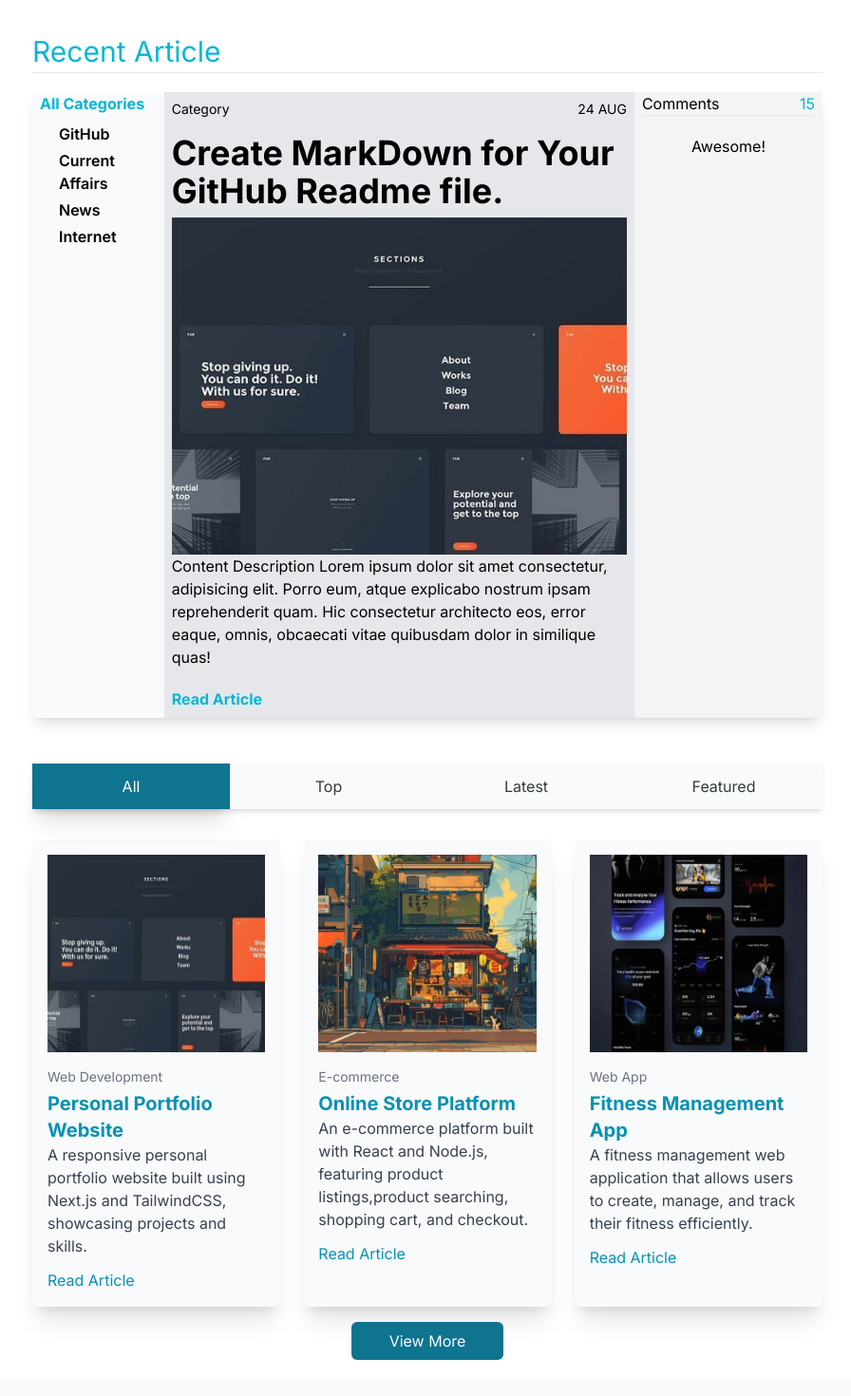
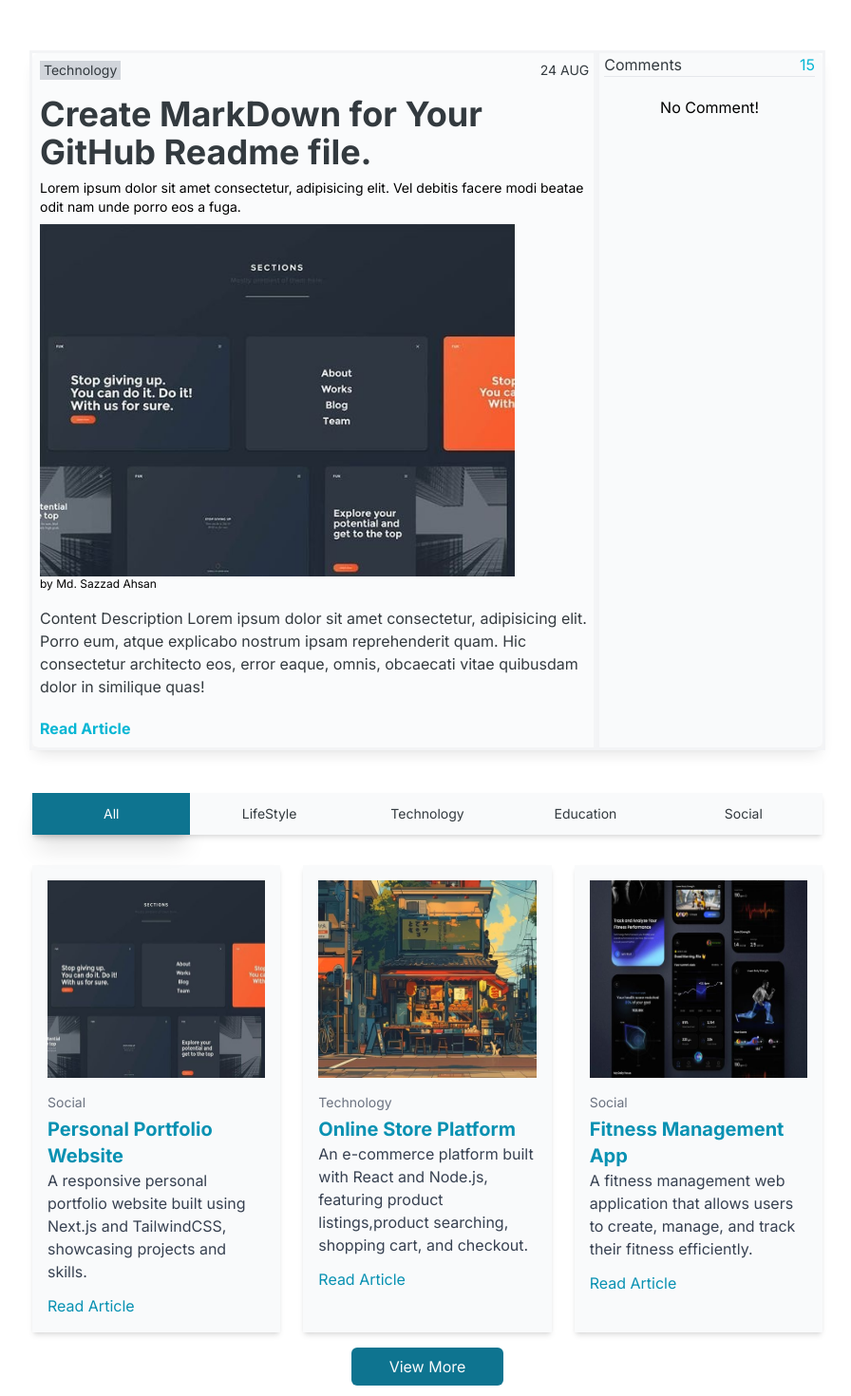
Before and after one commit to Md-Sazzad-Ahsan/Portfolio, a Next.js app: page /blog in a window 1280 px wide. Shown: the part 420-1890 px from the top of the page at 95% size, without its empty margins (190-1086 px from the left). Built offline with nearby package versions, Linux system fonts and the light colour scheme.

Commit message:
Blog Cards modified MIP

```diff
--- a/app/blog/page.tsx
+++ b/app/blog/page.tsx
@@ -1,10 +1,9 @@
 import UnderConstruction from "@/components/LoadingPage/UnderConstructionPage";
-import CardList from "@/components/PortfolioProjects/CardList";
 import SeparatePages from "@/components/SeparatePages";
 import HorizontalRow from "@/components/HorizontalRow"
 import { playfair } from "@/public/fonts/fonts";
-import LatestBlogGrid from "@/components/BlogsComponent/LatestBlogGrid";
 import LastBlog from "@/components/BlogsComponent/LastBlog";
+import BlogList from "@/components/BlogsComponent/BlogList";
 
 export default function Blog()
 {
@@ -12,10 +11,9 @@ export default function Blog()
 
         <main className="pt-20">
         <SeparatePages dividerText="My Blogs_" dividerTextColor="text-cyan-600" subText="Story | Content | Programming | ICT | GK" className={`py-10  sm:py-20 md:py-28 px-5 sm:px-16 md:px-28 lg:px-56 text-center sm:text-start ${playfair.className}`} />
-        <HorizontalRow RowText="Recent Article" />
+        {/* <HorizontalRow RowText="Recent Article" /> */}
         <LastBlog />
-        {/* <LatestBlogGrid /> */}
-        <CardList maxCards={3} />
+        <BlogList maxBlogs={3} />
         <UnderConstruction />
         </main>
 
--- a/app/page.tsx
+++ b/app/page.tsx
@@ -7,7 +7,7 @@ import CardList from "@/components/PortfolioProjects/CardList";
 import SeparatePages from "@/components/SeparatePages";
 import { playfair } from "@/public/fonts/fonts";
 import UnderConstruction from "@/components/LoadingPage/UnderConstructionPage";
-import {motion} from "framer-motion";
+import BlogList from "@/components/BlogsComponent/BlogList";
 
 export default function Home() {
   return (
@@ -28,9 +28,8 @@ export default function Home() {
       <AboutMe/>
       <SeparatePages dividerText="Projects_" dividerTextColor="dark:text-darkBg text-gray-50" className={`bg-darkBg dark:bg-gray-100 py-20 md:py-28 px-5 sm:px-16 md:px-48 lg:px-56 sm:text-left ${playfair.className}`} />
       <CardList maxCards={6} buttonShow={true} />
-      {/* CardList is a template to show projects maxCards is the limit of how many cards will be in section ALL */}
       <SeparatePages dividerText="My Blog_" dividerTextColor="dark:text-darkBg text-gray-50" className={`mt-20 md:mt-28 bg-darkBg dark:bg-gray-100 py-20 md:py-28 px-5 sm:px-16 md:px-48 lg:px-56 sm:text-left ${playfair.className}`} />
-      <CardList maxCards={3} buttonShow={true} />
+      <BlogList maxBlogs={6} buttonShow={true} />
       <UnderConstruction />
     </main>
   );
--- a/components/BlogsComponent/BlogCardTemplate.tsx
+++ b/components/BlogsComponent/BlogCardTemplate.tsx
@@ -8,9 +8,9 @@ interface ProjectCardTemplateProps {
   link: string;
 }
 
-const ProjectCardTemplate: React.FC<ProjectCardTemplateProps> = ({ imageSrc, category, headline, description, link }) => {
+const BlogCardTemplate: React.FC<ProjectCardTemplateProps> = ({ imageSrc, category, headline, description, link }) => {
   return (
-    <li className="bg-gray-50 dark:bg-darkBg flex flex-col p-4 m-2 sm:m-0 ring-white shadow-xl hover:bg-gray-200 dark:hover:bg-gray-700 rounded-md">
+    <li className="bg-gray-50 dark:bg-darkBg flex flex-col p-4 m-2 sm:m-0 ring-white shadow-xl sm:shadow-md hover:bg-gray-200 dark:hover:bg-gray-700 rounded-md sm:rounded-none">
       <div className="relative w-full h-52">
         <Image src={imageSrc} alt={headline} priority fill sizes="cover" />
       </div>
@@ -26,4 +26,4 @@ const ProjectCardTemplate: React.FC<ProjectCardTemplateProps> = ({ imageSrc, cat
   );
 };
 
-export default ProjectCardTemplate;
+export default BlogCardTemplate;
--- /dev/null
+++ b/components/BlogsComponent/BlogData.tsx
@@ -0,0 +1,68 @@
+// File: ProjectData.ts
+
+export const allBlogsData = [
+    {
+      imageSrc: "/projectImages/PortfolioImage.jpg",
+      category: "Social",
+      headline: "Personal Portfolio Website",
+      description: "A responsive personal portfolio website built using Next.js and TailwindCSS, showcasing projects and skills.",
+      link: "/projects/personal-portfolio",
+      displayInto: ["All", "Social"],
+    },
+    {
+      imageSrc: "/projectImages/EcommerceImage.jpg",
+      category: "Technology",
+      headline: "Online Store Platform",
+      description: "An e-commerce platform built with React and Node.js, featuring product listings,product searching, shopping cart, and checkout.",
+      link: "/projects/online-store",
+      displayInto: ["All","Technology"],
+    },
+    {
+      imageSrc: "/projectImages/FitnessTrackerImage.jpg",
+      category: "Social",
+      headline: "Fitness Management App",
+      description: "A fitness management web application that allows users to create, manage, and track their fitness efficiently.",
+      link: "/projects/task-management-app",
+      displayInto: ["Social"],
+    },
+    {
+      imageSrc: "/projectImages/MobileImage.jpg",
+      category: "LifeStyle",
+      headline: "Music Player App",
+      description: "An android music player app built with React Native, enabling users to play melodious music during workout.",
+      link: "/projects/fitness-tracker-app",
+      displayInto: ["LifeStyle","All"],
+    },
+    {
+      imageSrc: "/projectImages/APIImage.jpg",
+      category: "Technology",
+      headline: "API for Social Network",
+      description: "A RESTful API developed with Node.js and Express, powering the backend of a social networking platform.",
+      link: "/projects/social-network-api",
+      displayInto: ["Technology"],
+    },
+    {
+      imageSrc: "/projectImages/MachineImage.jpg",
+      category: "Technology",
+      headline: "Image Classification System",
+      description: "A machine learning project that classifies images into multiple categories using TensorFlow and Python.",
+      link: "/projects/image-classification-system",
+      displayInto: ["Technology"],
+    },
+    {
+      imageSrc: "/images/TempImage.jpg",
+      category: "Education",
+      headline: "Content Management System",
+      description: "A custom CMS developed with PHP and Laravel, allowing users to create and manage website content.",
+      link: "/projects/content-management-system",
+      displayInto: ["Education","All"],
+    },
+    {
+      imageSrc: "/images/TempImage.jpg",
+      category: "Education",
+      headline: "Content Management System",
+      description: "A custom CMS developed with PHP and Laravel, allowing users to create and manage website content.",
+      link: "/projects/content-management-system",
+      displayInto: ["Education"],
+    },
+  ];
--- /dev/null
+++ b/components/BlogsComponent/BlogGrid.tsx
@@ -0,0 +1,27 @@
+"use client";
+
+import React from "react";
+import BlogCardTemplate from "@/components/BlogsComponent/BlogCardTemplate";
+
+interface BlogGridProps {
+  blogsToDisplay: any[];
+}
+
+const BlogGrid: React.FC<BlogGridProps> = ({ blogsToDisplay }) => {
+  return (
+    <ul className="hidden sm:grid grid-cols-1 sm:grid-cols-2 lg:grid-cols-3 gap-6">
+      {blogsToDisplay.map((blog, index) => (
+        <BlogCardTemplate
+          key={index}
+          imageSrc={blog.imageSrc}
+          category={blog.category}
+          headline={blog.headline}
+          description={blog.description}
+          link={blog.link}
+        />
+      ))}
+    </ul>
+  );
+};
+
+export default BlogGrid;
--- /dev/null
+++ b/components/BlogsComponent/BlogList.tsx
@@ -0,0 +1,50 @@
+"use client";
+
+import React, { useState } from "react";
+import Link from "next/link";
+import { allBlogsData } from "@/components/BlogsComponent/BlogData";
+import CategoryButtons from "@/components/CategoryButtons";
+import Carousel from "@/components/Carousel";
+import BlogGrid from "@/components/BlogsComponent/BlogGrid";
+interface BlogListProps {
+  maxBlogs?: number;
+  buttonShow?: boolean;
+}
+
+const BlogList: React.FC<BlogListProps> = ({ maxBlogs = 3, buttonShow = true }) => {
+  const [selectedCategory, setSelectedCategory] = useState<string>("All");
+
+  const filteredProjects = allBlogsData.filter(blog =>
+    (blog.displayInto || []).includes(selectedCategory) || selectedCategory === "All"
+  );
+
+  const BlogsToDisplay = filteredProjects.slice(0, maxBlogs);
+
+  const handleCategoryChange = (category: string, event: React.MouseEvent<HTMLAnchorElement>) => {
+    event.preventDefault();
+    setSelectedCategory(category);
+  };
+  const categories = ["All", "LifeStyle", "Technology","Education","Social"];
+
+  return (
+    <div className="relative px-5 sm:px-16 md:px-28 lg:px-56">
+      <CategoryButtons selectedCategory={selectedCategory} onCategoryChange={handleCategoryChange} categories={categories} />
+
+      <div className="sm:hidden">
+        <Carousel cardsToDisplay={BlogsToDisplay} />
+      </div>
+
+      <BlogGrid blogsToDisplay={BlogsToDisplay} />
+
+      {buttonShow && selectedCategory === "All" && filteredProjects.length > maxBlogs && (
+        <div className="flex justify-center mt-4">
+          <Link href="/blog" className="bg-cyan-700 hover:bg-cyan-900 text-gray-50 px-5 sm:px-8 md:px-10 py-2 rounded-md">
+            View More
+          </Link>
+        </div>
+      )}
+    </div>
+  );
+};
+
+export default BlogList;
--- a/components/BlogsComponent/LastBlog.tsx
+++ b/components/BlogsComponent/LastBlog.tsx
@@ -3,8 +3,8 @@ import Image from 'next/image';
 export default function LastBlog() {
   return (
     <main className='px-5 sm:px-16 md:px-28 lg:px-56 mt-2 md:mt-5'>
-      <section className='grid grid-cols-1 sm:grid-cols-12 shadow-lg rounded-md bg-gray-50 dark:bg-darkBg'>
-      <section className='col-span-full sm:col-span-2'>
+      <section className='shadow-lg rounded-md bg-gray-50 dark:bg-darkBg'>
+      {/* <section className='col-span-full sm:col-span-2'>
             <aside className='px-2'>
                 <div className='pb-5 sm:pb-8'>
                     <p className='pb-2 font-bold text-cyan-500' >All Categories</p>
@@ -16,26 +16,30 @@ export default function LastBlog() {
                     </ul>
                 </div>
             </aside>
-        </section>
-           <figure className='col-span-full sm:col-span-10 grid grid-cols-1 md:grid-cols-7'>
-            <div className='bg-gray-200 dark:bg-slate-500 relative col-span-full sm:col-span-5 p-2'>
-                <div className='flex justify-between text-xs sm:text-sm md:text-md pb-2'>
-                    <p>Category</p>
+        </section> */}
+           <figure className='grid grid-cols-1 md:grid-cols-7'>
+            <div className='relative col-span-full sm:col-span-5 p-2 bg-gray-50 bg-opacity-10 ring ring-gray-100 dark:ring-gray-600'>
+                <div className='text-darkBg dark:text-gray-50 flex justify-between text-xs sm:text-sm md:text-md pb-2'>
+                    <p className='bg-gray-300 dark:bg-gray-600 text-darkBg dark:text-gray-50 px-1'>Technology</p>
                     <p>24 AUG</p>
                 </div>
-                <div className='text-lg sm:text-xl md:text-2xl lg:text-4xl font-semibold sm:font-bold py-2'>Create MarkDown for Your GitHub Readme file.</div>
+                <div className='text-darkBg dark:text-gray-50 text-xl md:text-2xl lg:text-4xl font-semibold sm:font-bold py-2'>Create MarkDown for Your GitHub Readme file.</div>
+                <div className='pb-4'>
+                <p className='text-sm pb-2'>Lorem ipsum dolor sit amet consectetur, adipisicing elit. Vel debitis facere modi beatae odit nam unde porro eos a fuga.</p>
                 <Image src="/projectImages/PortfolioImage.jpg" alt="Main Image of Last Blog" height={300} width={500} priority sizes='cover' />
-                <div>Content Description Lorem ipsum dolor sit amet consectetur, adipisicing elit. Porro eum, atque explicabo nostrum ipsam reprehenderit quam. Hic consectetur architecto eos, error eaque, omnis, obcaecati vitae quibusdam dolor in similique quas!</div>
+                <p className='text-xs'> by Md. Sazzad Ahsan</p>
+                </div>
+                <div className='text-darkBg dark:text-gray-50'>Content Description Lorem ipsum dolor sit amet consectetur, adipisicing elit. Porro eum, atque explicabo nostrum ipsam reprehenderit quam. Hic consectetur architecto eos, error eaque, omnis, obcaecati vitae quibusdam dolor in similique quas!</div>
                 <button className='mt-5 font-bold text-cyan-500 hover:underline hover:cursor-pointer'>Read Article</button>
             </div>
 
-            <figure className='col-span-full md:col-span-2 px-2 bg-gray-100 dark:bg-slate-600'>
+            <figure className='col-span-full md:col-span-2 px-2 bg-gray-100 dark:bg-gray-600 bg-opacity-10 dark:bg-opacity-5 ring ring-gray-100 dark:ring-gray-600'>
                 <div className='flex justify-between'>
-                    <p>Comments</p>
+                    <p className='text-darkBg dark:text-gray-50 bg-'>Comments</p>
                     <p className='text-cyan-500'>15</p>
                 </div>
                 <hr/>
-                    <p className='text-center p-5'>Awesome!</p>
+                    <p className='text-center p-5'>No Comment!</p>
             </figure>
            </figure>
       </section>
--- a/components/BlogsComponent/LatestBlogGrid.tsx
+++ /dev/null
@@ -1,50 +0,0 @@
-import Image from "next/image";
-
-function LatestBlogGrid() {
-  return (
-    <main className="px-5 sm:px-16 md:px-28 lg:px-56 py-5 sm:py-10">
-      <section className="grid grid-cols-1 sm:grid-cols-3 lg:h-[600px] p-2 gap-2">
-        <div className="relative col-span-full sm:col-span-2 bg-gray-700 h-[300px] sm:h-[405px] md:h-[505px] lg:h-full group">
-          <Image src="/images/TempImage.jpg" alt="Latest Blog Image" fill priority sizes="cover" />
-          <div className="absolute inset-0 flex flex-col justify-start p-4 bg-gray-700 bg-opacity-70 opacity-0 group-hover:opacity-100 transition-opacity duration-300">
-            <div className="flex justify-between pb-2">
-              <p className="text-xs md:text-sm text-gray-300">Category</p>
-              <p className="text-xs md:text-sm text-gray-300">24 AUG</p>
-            </div>
-            <h2 className="text-sm sm:text-md md:text-xl mt-1 font-bold text-white">Main Blog Post Headline</h2>
-            <p className="text-gray-200 mt-2">This is a short description of the main blog post.</p>
-            <a href="#" className="mt-5 text-cyan-500 hover:underline">Read Article</a>
-          </div>
-        </div>
-        <div className="col-span-1 sm:col-span-1 flex flex-col gap-2">
-          <aside className="relative bg-gray-500 h-[300px] sm:h-[200px] md:h-[250px] lg:h-[290px] group">
-            <Image src="/images/TempImage.jpg" alt="Blog Post 1 Image" fill priority sizes="cover" />
-            <div className="absolute inset-0 flex flex-col justify-start p-4 bg-gray-500 bg-opacity-70 opacity-0 group-hover:opacity-100 transition-opacity duration-300">
-            <div className="flex justify-between pb-2">
-              <p className="text-xs sm:text-sm text-gray-300">Category</p>
-              <p className="text-xs sm:text-sm text-gray-300">24 AUG</p>
-            </div>
-              <h2 className="text-sm sm:text-md md:text-lg lg:text-xl mt-1 font-bold text-white">Blog Post 1 Headline</h2>
-              <p className="text-gray-200 mt-2">This is a short description of the first blog post.</p>
-              <a href="#" className="mt-5 text-cyan-500 hover:underline">Read Article</a>
-            </div>
-          </aside>
-          <aside className="relative bg-gray-600 h-[300px] sm:h-[200px] md:h-[250px] lg:h-[290px] group">
-            <Image src="/images/TempImage.jpg" alt="Blog Post 2 Image" fill priority sizes="cover" />
-            <div className="absolute inset-0 flex flex-col justify-start p-4 bg-gray-600 bg-opacity-70 opacity-0 group-hover:opacity-100 transition-opacity duration-300">
-            <div className="flex justify-between pb-2">
-              <p className="text-xs sm:text-sm text-gray-300">Category</p>
-              <p className="text-xs sm:text-sm text-gray-300">24 AUG</p>
-            </div>
-              <h2 className="text-sm sm:text-md md:text-lg lg:text-xl mt-1 font-bold text-white">Blog Post 2 Headline</h2>
-              <p className="text-gray-200 mt-2">This is a short description of the second blog post.</p>
-              <a href="#" className="mt-5 text-cyan-500 hover:underline">Read Article</a>
-            </div>
-          </aside>
-        </div>
-      </section>
-    </main>
-  );
-}
-
-export default LatestBlogGrid;
--- a/components/PortfolioProjects/CategoryButtons.tsx
+++ b/components/CategoryButtons.tsx
@@ -3,20 +3,19 @@
 import React from "react";
 
 interface CategoryButtonsProps {
+  categories: string[]; // Categories passed as props
   selectedCategory: string;
   onCategoryChange: (category: string, event: React.MouseEvent<HTMLAnchorElement>) => void;
 }
 
-const CategoryButtons: React.FC<CategoryButtonsProps> = ({ selectedCategory, onCategoryChange }) => {
-  const categories = ["All", "Top", "Latest", "Featured"]; // You can make this dynamic
-
+const CategoryButtons: React.FC<CategoryButtonsProps> = ({ categories, selectedCategory, onCategoryChange }) => {
   return (
     <div className="flex justify-between mt-12 mb-4 sm:mb-8 bg-gray-50 dark:bg-darkBg shadow-md">
       {categories.map((category) => (
         <a
           key={category}
           href="#"
-          className={`relative px-5 py-2 sm:py-3 text-center w-full transition-all duration-300 ease-in-out ring-0 ${
+          className={`relative px-1 sm:px-3 md:px-5 py-2 sm:py-2 md:py-3 text-center w-full transition-all duration-300 ease-in-out ring-0 text-xs sm:text-sm ${
             selectedCategory === category
               ? "bg-cyan-700 text-white scale-100 shadow-xl hover:bg-cyan-600"
               : "bg-gray-50 dark:bg-darkBg text-darkBg dark:text-gray-50 hover:bg-cyan-600 dark:hover:bg-cyan-600 hover:text-white"
--- a/components/PortfolioProjects/CardList.tsx
+++ b/components/PortfolioProjects/CardList.tsx
@@ -3,10 +3,9 @@
 import React, { useState } from "react";
 import Link from "next/link";
 import { allProjectsData } from "@/components/PortfolioProjects/ProjectData";
-import CategoryButtons from "./CategoryButtons";
-import Carousel from "./Carousel";
+import CategoryButtons from "../CategoryButtons";
+import Carousel from "../Carousel";
 import CardGrid from "./CardGrid";
-
 interface CardListProps {
   maxCards?: number;
   buttonShow?: boolean;
@@ -25,10 +24,11 @@ const CardList: React.FC<CardListProps> = ({ maxCards = 3, buttonShow = true })
     event.preventDefault();
     setSelectedCategory(category);
   };
+  const categories = ["All", "Top", "Latest", "Featured"];
 
   return (
     <div className="relative px-5 sm:px-16 md:px-28 lg:px-56">
-      <CategoryButtons selectedCategory={selectedCategory} onCategoryChange={handleCategoryChange} />
+      <CategoryButtons selectedCategory={selectedCategory} onCategoryChange={handleCategoryChange} categories={categories} />
 
       <div className="sm:hidden">
         <Carousel cardsToDisplay={cardsToDisplay} />
```
Also changed, not shown: components/Carousel.tsx (renamed from components/PortfolioProjects/Carousel.tsx), 1 other file (tests, documents, lock files or other folders).
